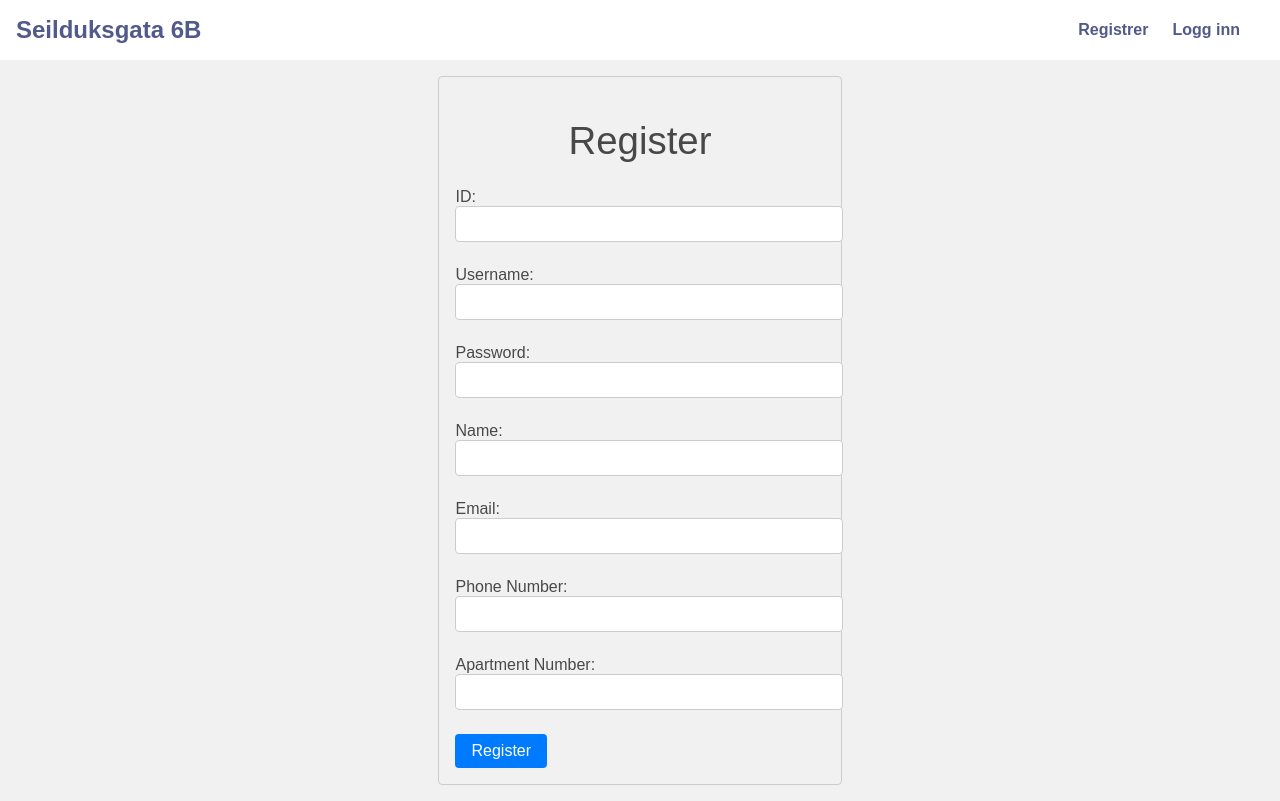
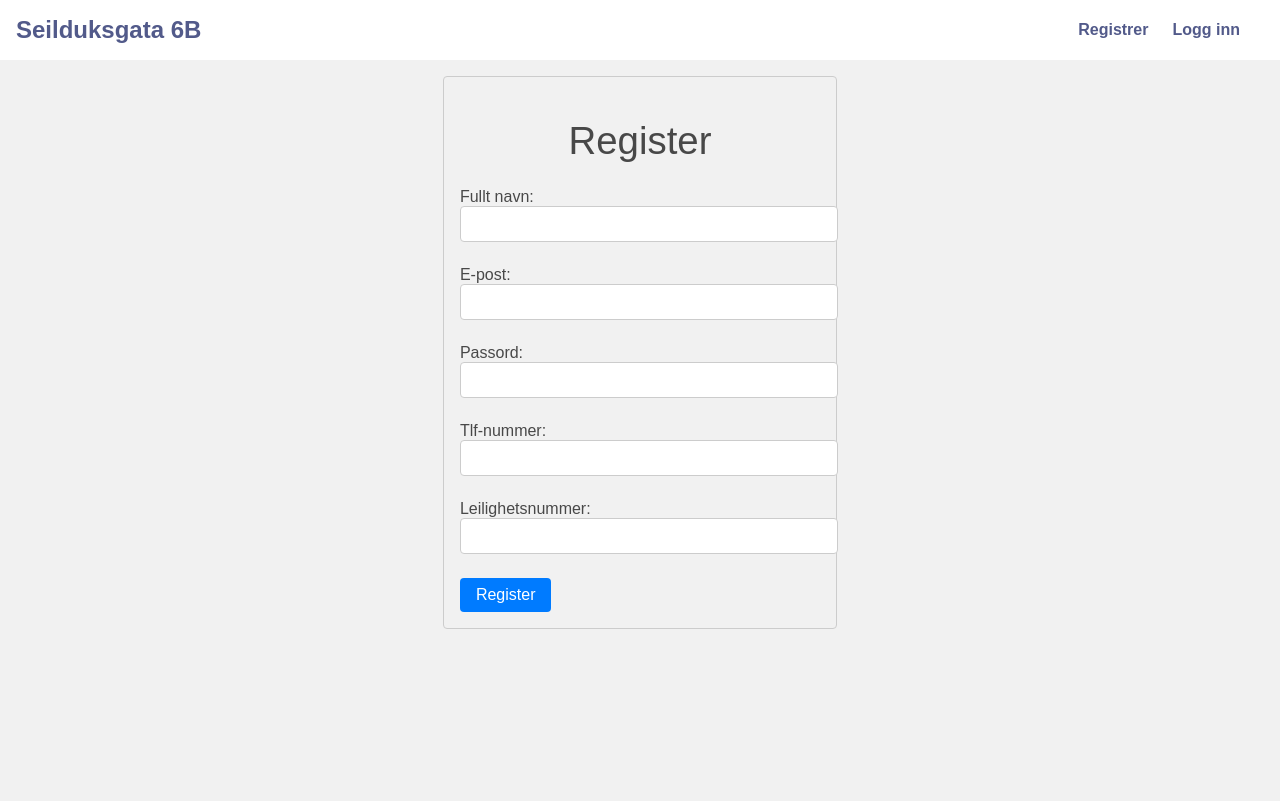
Before and after one commit to Glaum96/BookNook_frontend, a SvelteKit app: page /register in a window 1280 px wide. Built offline with nearby package versions, Linux system fonts and the light colour scheme.

Commit message:
Update login and register form to new user model

```diff
--- a/src/routes/login/+page.svelte
+++ b/src/routes/login/+page.svelte
@@ -40,10 +40,10 @@
 		<h1>Login</h1>
 		<form on:submit|preventDefault={handleLogin}>
 			<div class="input-group">
-				<input type="text" bind:value={username} placeholder="Username" required />
+				<input type="text" bind:value={username} placeholder="Brukernavn (e-post)" required />
 			</div>
 			<div class="input-group">
-				<input type="password" bind:value={password} placeholder="Password" required />
+				<input type="password" bind:value={password} placeholder="Passord" required />
 			</div>
 			<button type="submit">Login</button>
 		</form>
--- a/src/routes/register/+page.svelte
+++ b/src/routes/register/+page.svelte
@@ -1,8 +1,6 @@
 <script>
 	import { createEventDispatcher } from 'svelte'
 
-	let id = ''
-	let username = ''
 	let password = ''
 	let name = ''
 	let email = ''
@@ -13,8 +11,6 @@
 
 	async function registerUser() {
 		const user = {
-			id,
-			username,
 			password,
 			name,
 			email,
@@ -46,31 +42,23 @@
 	<h1>Register</h1>
 	<form on:submit|preventDefault={registerUser}>
 		<label>
-			ID:
-			<input type="text" bind:value={id} required />
+			Fullt navn:
+			<input type="text" bind:value={name} required />
 		</label>
 		<label>
-			Username:
-			<input type="text" bind:value={username} required />
+			E-post:
+			<input type="email" bind:value={email} required />
 		</label>
 		<label>
-			Password:
+			Passord:
 			<input type="password" bind:value={password} required />
 		</label>
 		<label>
-			Name:
-			<input type="text" bind:value={name} required />
-		</label>
-		<label>
-			Email:
-			<input type="email" bind:value={email} required />
-		</label>
-		<label>
-			Phone Number:
+			Tlf-nummer:
 			<input type="tel" bind:value={phoneNumber} required />
 		</label>
 		<label>
-			Apartment Number:
+			Leilighetsnummer:
 			<input type="text" bind:value={apartmentNumber} required />
 		</label>
 		<button type="submit">Register</button>
```
